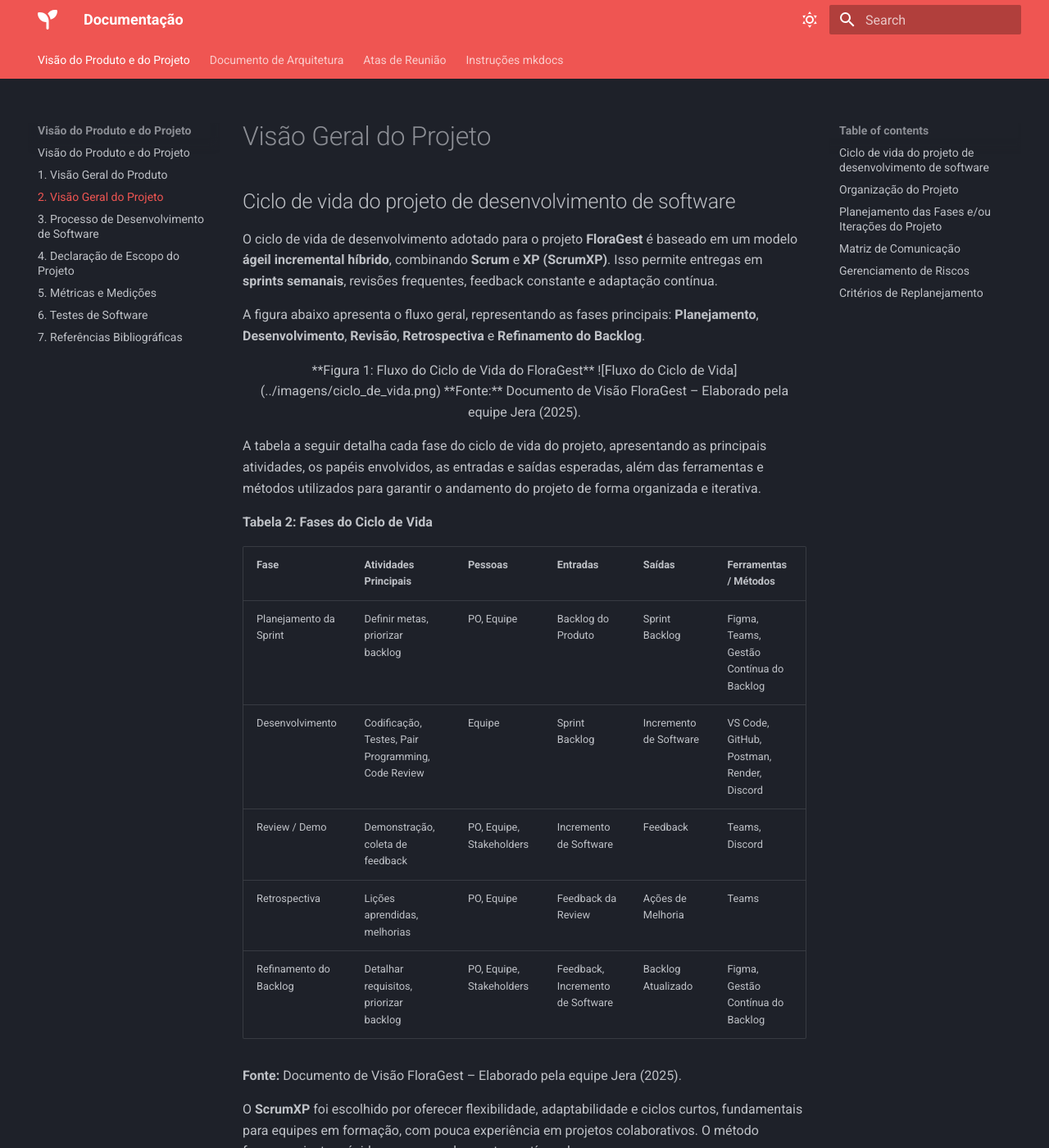
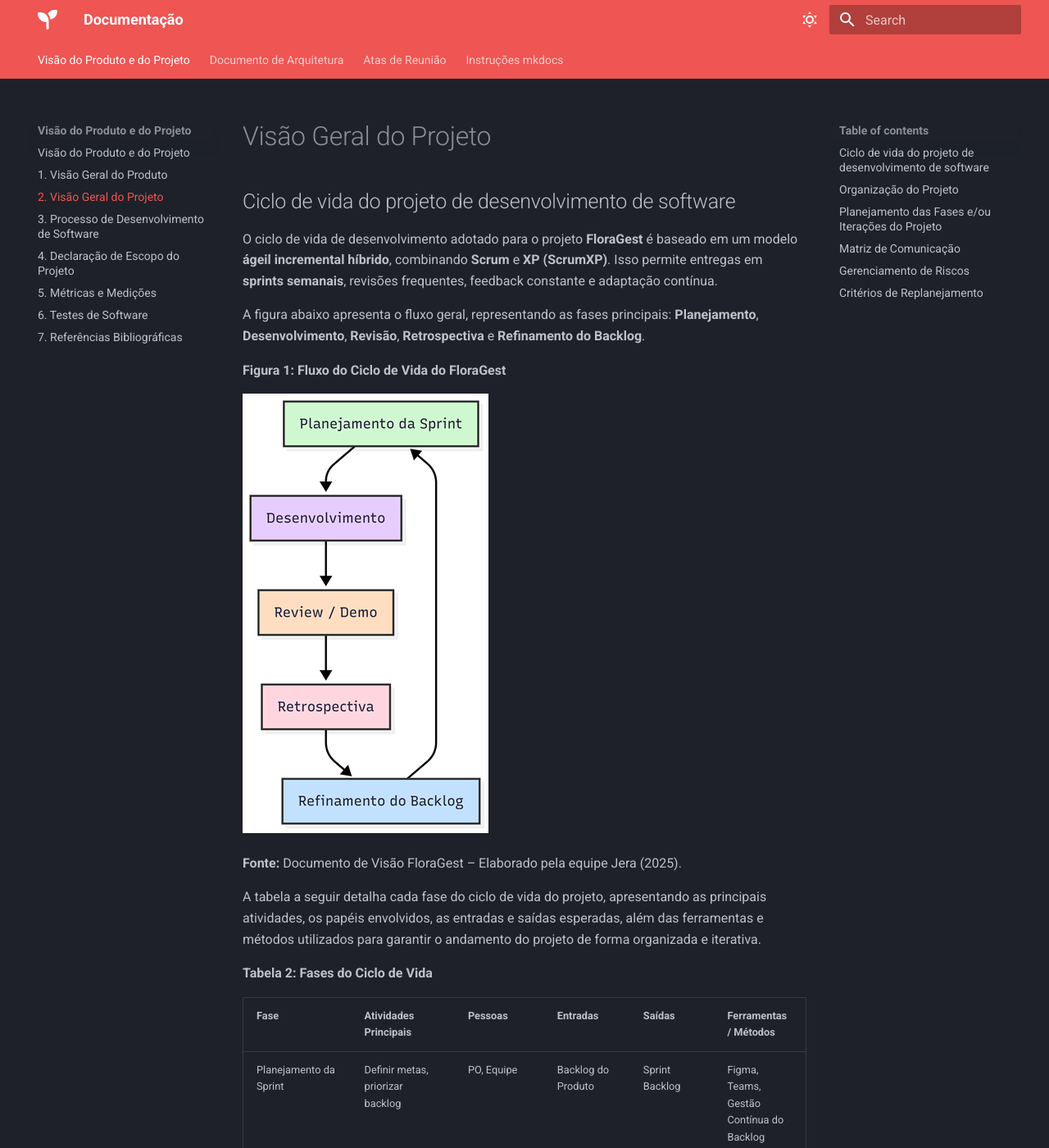
Before and after one commit to FGA0138-MDS-Ajax/2025.1-Jera, an MkDocs documentation site: the page built from docs/visao/02_projeto.md, in a window 1280 px wide and 1400 px high. Shown: the whole window at 82% size. Built offline with MkDocs 1.6.1 and Material for MkDocs 9.7.7, drawn with Linux system fonts in a browser that asks for light colours.

Commit message:
Atualiza Visão Geral do Projeto

```diff
--- a/docs/visao/02_projeto.md
+++ b/docs/visao/02_projeto.md
@@ -6,14 +6,11 @@ O ciclo de vida de desenvolvimento adotado para o projeto **FloraGest** é basea
 
 A figura abaixo apresenta o fluxo geral, representando as fases principais: **Planejamento**, **Desenvolvimento**, **Revisão**, **Retrospectiva** e **Refinamento do Backlog**.
 
-<div align="center">
-
 **Figura 1: Fluxo do Ciclo de Vida do FloraGest**
 
 ![Fluxo do Ciclo de Vida](../imagens/ciclo_de_vida.png)
 
 **Fonte:** Documento de Visão FloraGest – Elaborado pela equipe Jera (2025).
-</div>
 
 A tabela a seguir detalha cada fase do ciclo de vida do projeto, apresentando as principais atividades, os papéis envolvidos, as entradas e saídas esperadas, além das ferramentas e métodos utilizados para garantir o andamento do projeto de forma organizada e iterativa.
 
```
